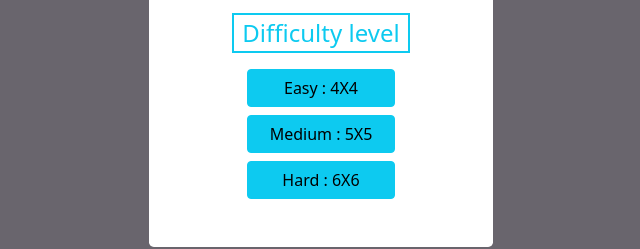
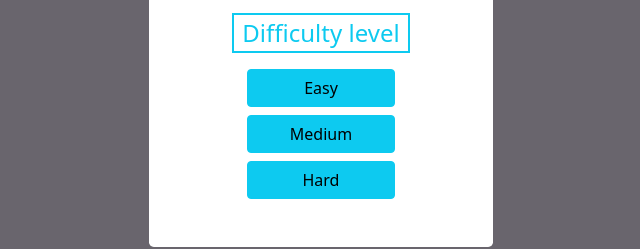
Before and after one commit to YoyoBL/Memory_Game_Cards, a plain HTML site: page index.html in a window 1280 px wide. Shown: the part 342-591 px from the top of the page, without its empty margins (311-951 px from the left). Drawn offline with nearby package versions, Linux system fonts and the light colour scheme.

Commit message:
corrected difficulty levels labels

```diff
--- a/index.html
+++ b/index.html
@@ -40,19 +40,19 @@
                onclick="handleDifficultyLevel('easy')"
                class="btn btn-info mb-2 w-50"
             >
-               Easy : 4X4
+               Easy
             </button>
             <button
                onclick="handleDifficultyLevel('medium')"
                class="btn btn-info mb-2 w-50"
             >
-               Medium : 5X5
+               Medium
             </button>
             <button
                onclick="handleDifficultyLevel('hard')"
                class="btn btn-info w-50"
             >
-               Hard : 6X6
+               Hard
             </button>
          </div>
       </div>
```
